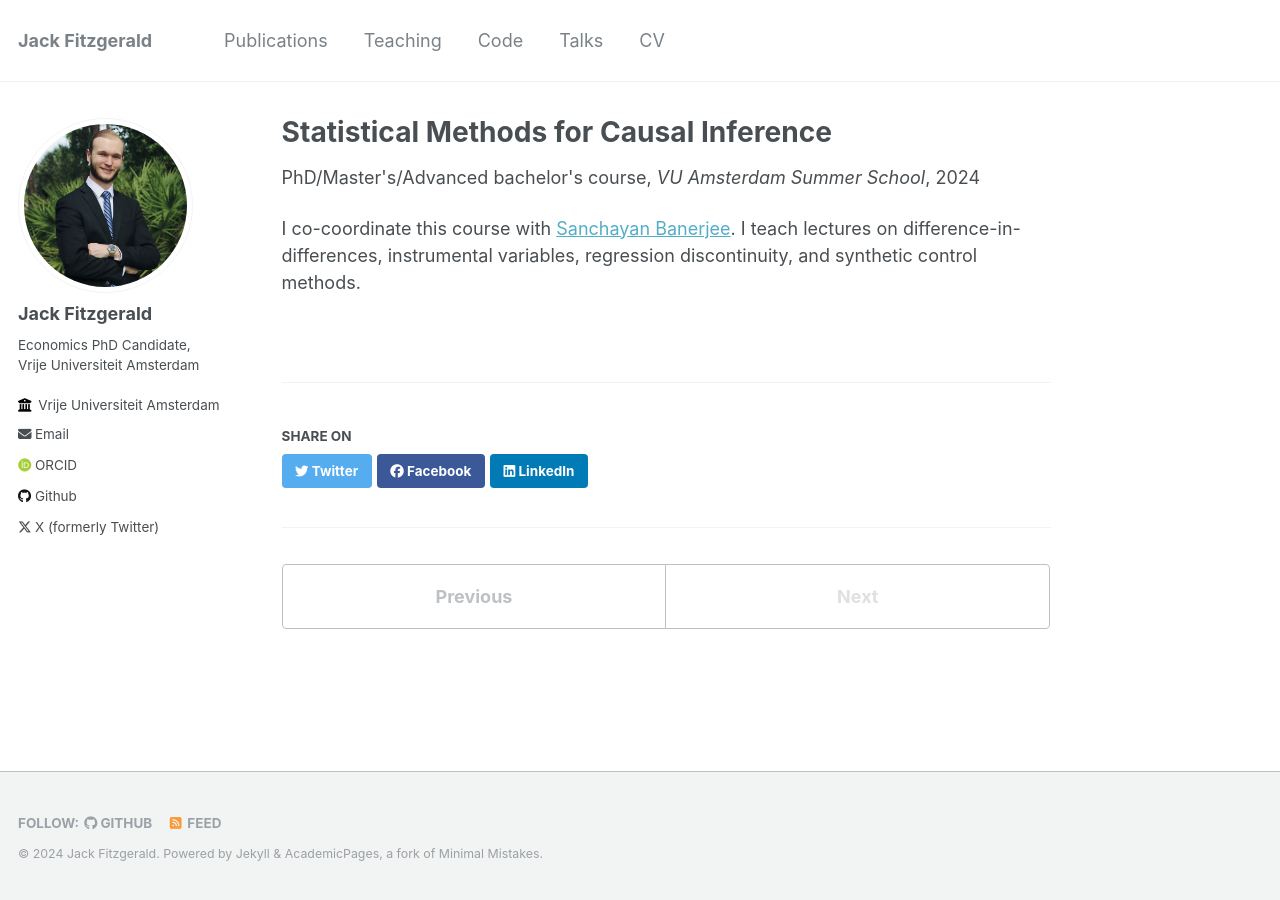
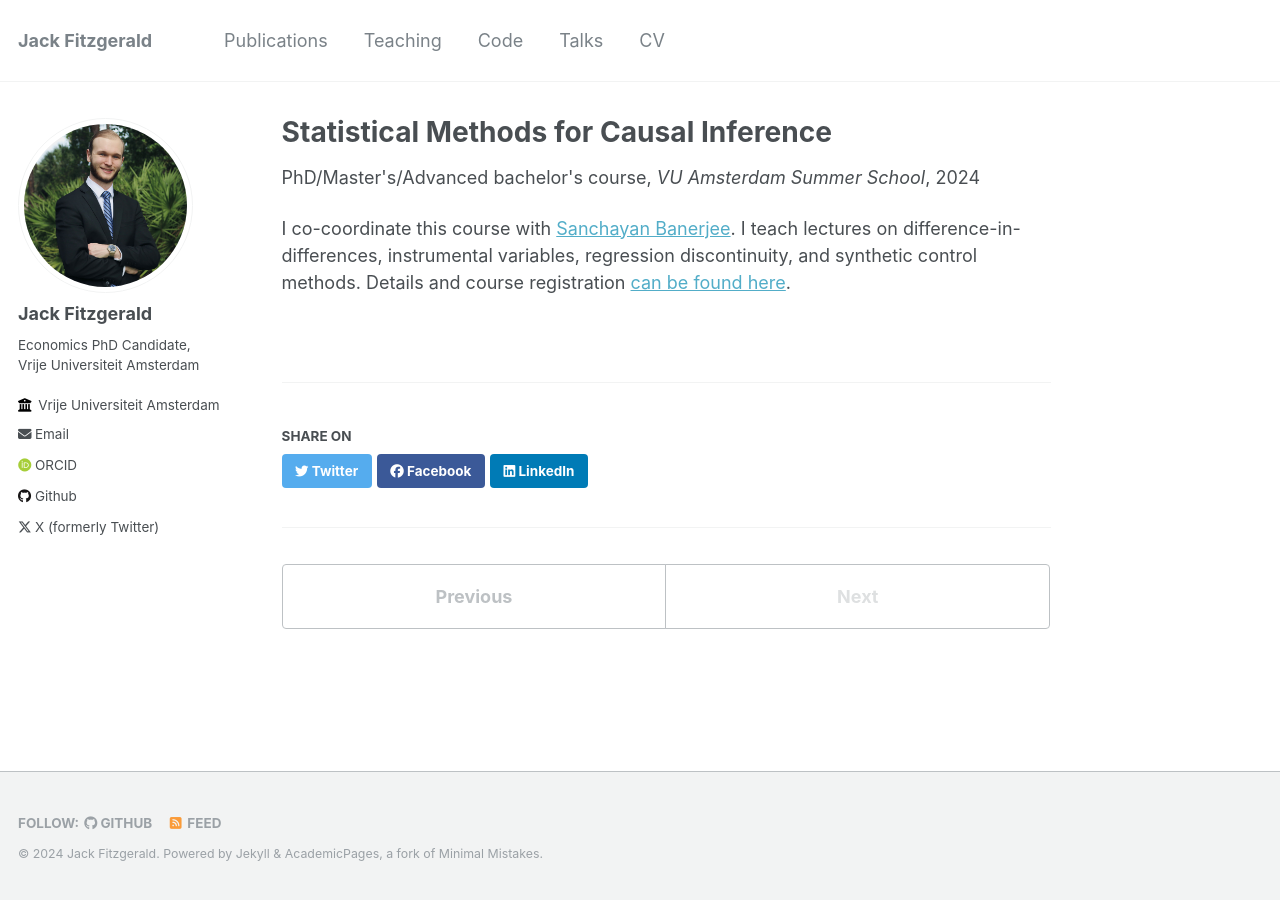
Before and after one commit to jack-fitzgerald/jack-fitzgerald.github.io, a Jekyll site: the page built from _teaching/VUASS-2024.md, in a window 1280 px wide. Built offline with Jekyll 4.4.1, drawn with Linux system fonts in a browser that asks for light colours; some web fonts are replaced.

Commit message:
Update VUASS-2024.md

```diff
--- a/_teaching/VUASS-2024.md
+++ b/_teaching/VUASS-2024.md
@@ -8,4 +8,4 @@ date: 2024-07-08
 location: "Amsterdam, The Netherlands"
 ---
 
-I co-coordinate this course with [Sanchayan Banerjee]([url](https://sites.google.com/view/sanchayanbanerjee/about)). I teach lectures on difference-in-differences, instrumental variables, regression discontinuity, and synthetic control methods.
+I co-coordinate this course with [Sanchayan Banerjee](https://sites.google.com/view/sanchayanbanerjee/about). I teach lectures on difference-in-differences, instrumental variables, regression discontinuity, and synthetic control methods. Details and course registration [can be found here](https://vu.nl/en/education/summerschool/statistical-methods-for-causal-inference).
```
